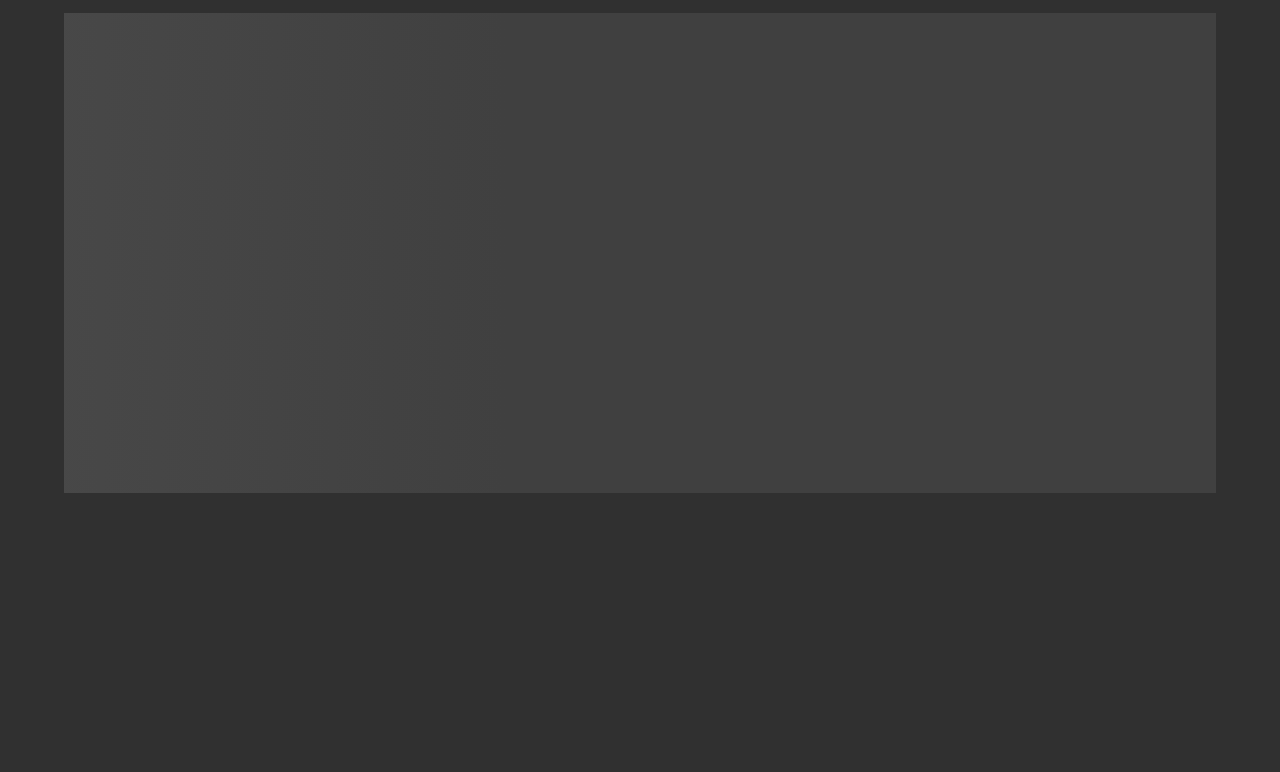
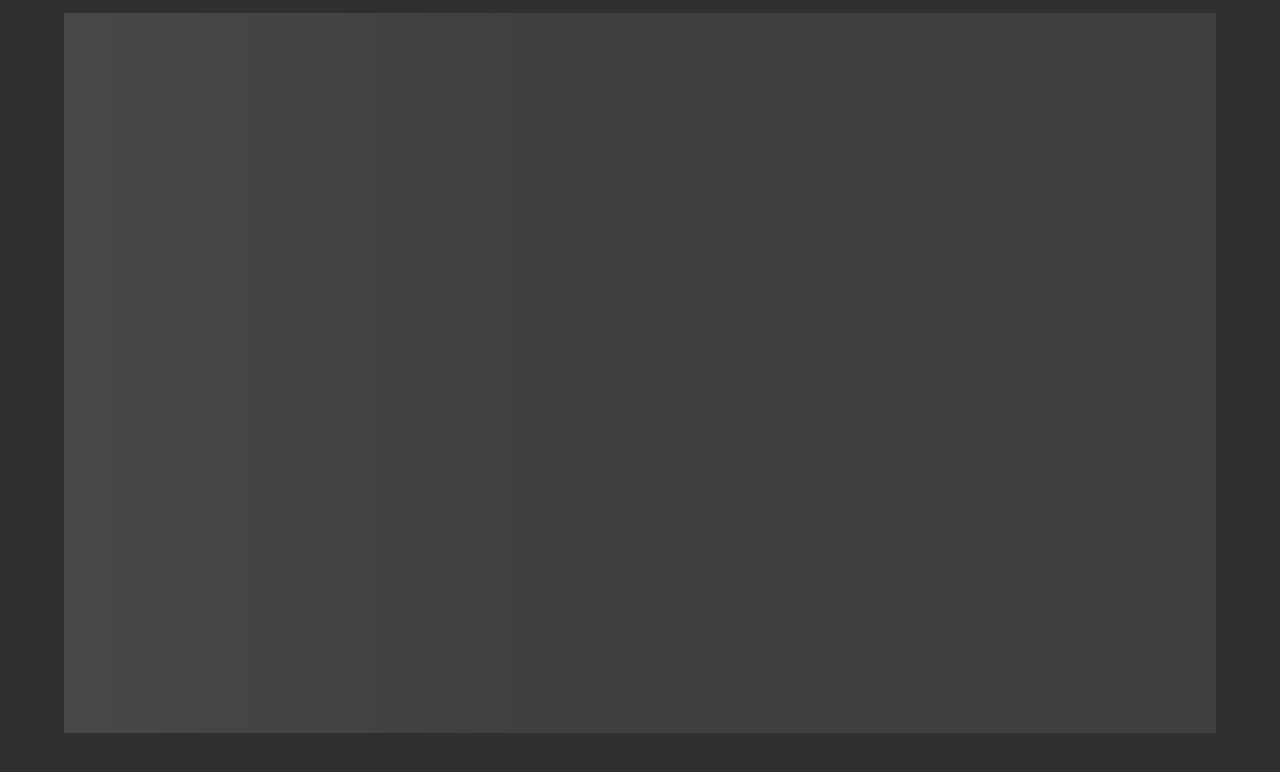
Before and after one commit to realSUDO/boxcast, a website: page index.html in a window 1280 px wide. Shown: the part 64-836 px from the top of the page. Before the commit the page ends 800 px from the top, so only its background shows below. Drawn offline with Linux system fonts and the light colour scheme; a web font is replaced by a local one.

Commit message:
Fix : visual shimmer heigh

```diff
--- a/style.css
+++ b/style.css
@@ -21,7 +21,7 @@ body {
 	background-color: #505050;
 	margin: 0rem 4rem 2rem 4rem;
 	width: 90vw;
-	min-height: 60vh;
+	min-height: 90vh;
 	display: grid;
 	grid-template-columns: repeat(auto-fit, minmax(var(--box-size), 1fr));
 	grid-auto-rows: var(--box-size);
```
